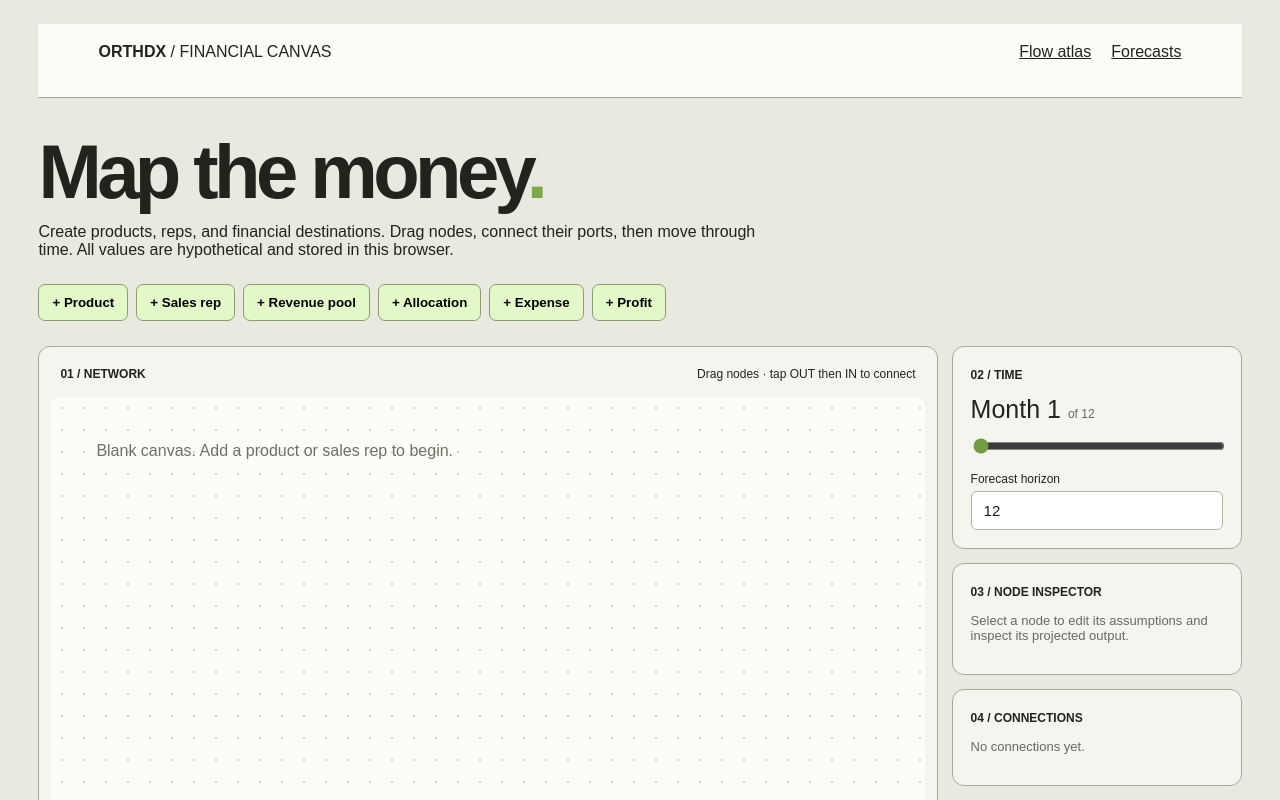
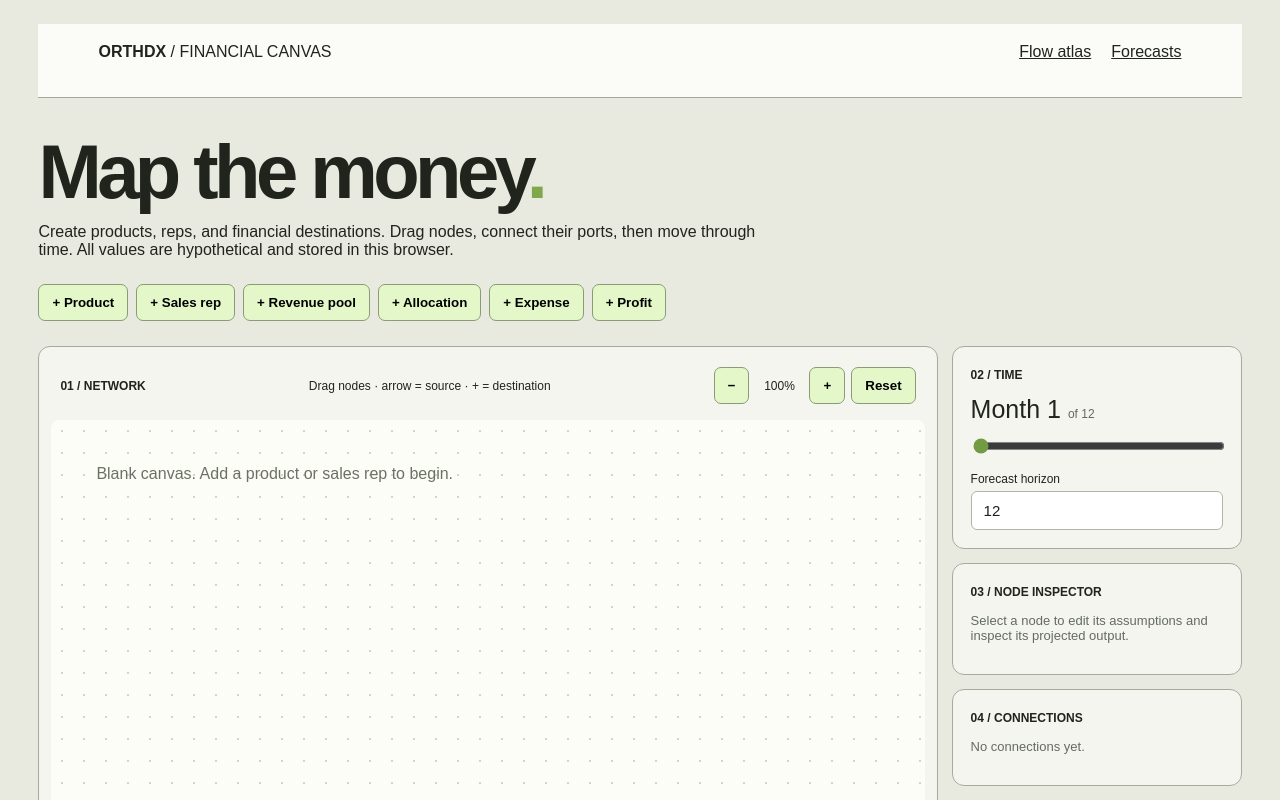
Before and after one commit to hunkygh/ORTHDX-studio, a Next.js app: page /canvas in a window 1280 px wide. Shown: the top 800 px of the page. Built offline with nearby package versions, Linux system fonts and the light colour scheme.

Commit message:
Add canvas zoom controls and clarify node connection interactions

```diff
--- a/app/canvas/page.jsx
+++ b/app/canvas/page.jsx
@@ -23,15 +23,15 @@ function calc(nodes,edges,month){
  nodes.forEach(n=>value(n.id));return {vals,errors};
 }
 export default function Canvas(){
- const [graph,setGraph]=useState(blank),[selected,setSelected]=useState(null),[connect,setConnect]=useState(null),[month,setMonth]=useState(1),[ready,setReady]=useState(false),[drag,setDrag]=useState(null);const stage=useRef(null);
+ const [graph,setGraph]=useState(blank),[selected,setSelected]=useState(null),[connect,setConnect]=useState(null),[month,setMonth]=useState(1),[ready,setReady]=useState(false),[drag,setDrag]=useState(null),[zoom,setZoom]=useState(1),[notice,setNotice]=useState('');const stage=useRef(null);
  useEffect(()=>{try{const saved=JSON.parse(localStorage.getItem('orthdx-canvas-v1'));if(saved&&Array.isArray(saved.nodes)&&Array.isArray(saved.edges))setGraph(saved)}catch{}setReady(true)},[]);
  useEffect(()=>{if(ready)localStorage.setItem('orthdx-canvas-v1',JSON.stringify(graph))},[graph,ready]);
  const results=useMemo(()=>calc(graph.nodes,graph.edges,month),[graph,month]);
  const chosen=graph.nodes.find(n=>n.id===selected);
  const update=(key,val)=>setGraph(g=>({...g,nodes:g.nodes.map(n=>n.id===selected?{...n,[key]:val}:n)}));
  const add=(type)=>{const nid=id();setGraph(g=>({...g,nodes:[...g.nodes,{id:nid,type,name:type+' '+(g.nodes.filter(n=>n.type===type).length+1),x:100+(g.nodes.length%4)*250,y:100+Math.floor(g.nodes.length/4)*170,price:0,units:0,growth:0,quota:0,attainment:100,percent:0,fixed:0}]}));setSelected(nid)};
- const link=(target)=>{if(!connect){setConnect(target);return}if(connect!==target&&!graph.edges.some(e=>e.from===connect&&e.to===target)){const candidate={from:connect,to:target};const check=(from,to,seen=new Set())=>{if(from===to)return true;if(seen.has(from))return false;seen.add(from);return [...graph.edges,candidate].filter(e=>e.from===from).some(e=>check(e.to,to,new Set(seen)))};if(!check(target,connect))setGraph(g=>({...g,edges:[...g.edges,candidate]}));}setConnect(null)};
- const onMove=e=>{if(!drag||!stage.current)return;const rect=stage.current.getBoundingClientRect();const scale=stage.current.scrollWidth/rect.width;const x=Math.max(0,(e.clientX-rect.left)*scale-drag.dx),y=Math.max(0,(e.clientY-rect.top)*scale-drag.dy);setGraph(g=>({...g,nodes:g.nodes.map(n=>n.id===drag.id?{...n,x,y}:n)}))};
+ const link=(target)=>{if(!connect){setNotice('Tap the arrow on a source node first.');return}if(connect===target){setNotice('Choose a different destination node.');return}if(graph.edges.some(e=>e.from===connect&&e.to===target)){setNotice('These nodes are already connected.');setConnect(null);return}const candidate={from:connect,to:target};const check=(from,to,seen=new Set())=>{if(from===to)return true;if(seen.has(from))return false;seen.add(from);return [...graph.edges,candidate].filter(e=>e.from===from).some(e=>check(e.to,to,new Set(seen)))};if(check(target,connect)){setNotice('Connection would create a circular dependency.');return}setGraph(g=>({...g,edges:[...g.edges,candidate]}));setNotice('Connection created.');setConnect(null)};
+ const onMove=e=>{if(!drag||!stage.current)return;const rect=stage.current.getBoundingClientRect();const x=Math.max(0,(e.clientX-rect.left+stage.current.scrollLeft)/zoom-drag.dx),y=Math.max(0,(e.clientY-rect.top+stage.current.scrollTop)/zoom-drag.dy);setGraph(g=>({...g,nodes:g.nodes.map(n=>n.id===drag.id?{...n,x,y}:n)}))};
  const field=(key,label)=> <label style={{display:'grid',gap:5,fontSize:12,marginBottom:14}}>{label}<input type="number" value={chosen?.[key]??0} onChange={e=>update(key,e.target.value)} style={input}/></label>;
  const card={background:'#f5f5ef',border:'1px solid #a8aa9e',borderRadius:12,padding:18};
  const button={padding:'10px 13px',background:'#e4f7c9',border:'1px solid #8b9b76',borderRadius:7,cursor:'pointer',fontWeight:600};
@@ -40,15 +40,15 @@ export default function Canvas(){
  <h1 style={{fontSize:'clamp(38px,6vw,76px)',letterSpacing:'-.06em',margin:'30px 0 8px'}}>Map the money<span style={{color:'#7fa84d'}}>.</span></h1><p style={{marginTop:0,maxWidth:720}}>Create products, reps, and financial destinations. Drag nodes, connect their ports, then move through time. All values are hypothetical and stored in this browser.</p>
  <div style={{display:'flex',flexWrap:'wrap',gap:8,margin:'25px 0'}}>{types.map(t=><button key={t} style={button} onClick={()=>add(t)}>+ {t}</button>)}</div>
  <div style={{display:'grid',gridTemplateColumns:'minmax(0,1fr) minmax(240px,290px)',gap:14,alignItems:'start'}}>
- <section style={{...card,padding:12,overflow:'hidden'}}><div style={{display:'flex',justifyContent:'space-between',flexWrap:'wrap',gap:10,padding:'8px 9px 16px',fontSize:12}}><b>01 / NETWORK</b><span>{connect?'Select destination port · Esc to cancel':'Drag nodes · tap OUT then IN to connect'}</span></div>
- <div ref={stage} onPointerMove={onMove} onPointerUp={()=>setDrag(null)} onPointerCancel={()=>setDrag(null)} onKeyDown={e=>{if(e.key==='Escape')setConnect(null)}} tabIndex={0} style={{overflow:'auto',height:550,backgroundColor:'#fdfdf7',backgroundImage:'radial-gradient(#d2d5c8 1px,transparent 1px)',backgroundSize:'22px 22px',borderRadius:8,touchAction:'pan-x pan-y'}}>
- <div style={{position:'relative',width:Math.max(1200,...graph.nodes.map(n=>n.x+box.width+70)),height:Math.max(540,...graph.nodes.map(n=>n.y+box.height+70))}}>
+ <section style={{...card,padding:12,overflow:'hidden'}}><div style={{display:'flex',justifyContent:'space-between',alignItems:'center',flexWrap:'wrap',gap:10,padding:'8px 9px 16px',fontSize:12}}><b>01 / NETWORK</b><span>{connect?'Connecting from '+(graph.nodes.find(n=>n.id===connect)?.name||'node')+' — tap + on destination':'Drag nodes · arrow = source · + = destination'}</span><div style={{display:'flex',gap:6,alignItems:'center'}}><button type="button" onClick={()=>setZoom(z=>Math.max(.4,Math.round((z-.2)*10)/10))} aria-label="Zoom out" style={button}>−</button><span style={{minWidth:48,textAlign:'center'}}>{Math.round(zoom*100)}%</span><button type="button" onClick={()=>setZoom(z=>Math.min(2,Math.round((z+.2)*10)/10))} aria-label="Zoom in" style={button}>+</button><button type="button" onClick={()=>setZoom(1)} style={button}>Reset</button></div></div>{notice&&<p role="status" style={{fontSize:12,padding:'0 10px',color:'#45632e'}}>{notice}</p>}
+ <div ref={stage} onPointerMove={onMove} onPointerUp={()=>setDrag(null)} onPointerCancel={()=>setDrag(null)} onWheel={e=>{if(e.ctrlKey||e.metaKey){e.preventDefault();setZoom(z=>Math.max(.4,Math.min(2,Math.round((z+(e.deltaY<0?.1:-.1))*10)/10)))}}} onKeyDown={e=>{if(e.key==='Escape'){setConnect(null);setNotice('Connection canceled.')}}} tabIndex={0} style={{overflow:'auto',height:550,backgroundColor:'#fdfdf7',backgroundImage:'radial-gradient(#d2d5c8 1px,transparent 1px)',backgroundSize:'22px 22px',borderRadius:8,touchAction:'pan-x pan-y'}}>
+ <div style={{width:Math.max(1200,...graph.nodes.map(n=>n.x+box.width+70))*zoom,height:Math.max(540,...graph.nodes.map(n=>n.y+box.height+70))*zoom}}><div style={{position:'relative',transform:`scale(${zoom})`,transformOrigin:'top left',width:Math.max(1200,...graph.nodes.map(n=>n.x+box.width+70)),height:Math.max(540,...graph.nodes.map(n=>n.y+box.height+70))}}>
  <svg style={{position:'absolute',inset:0,width:'100%',height:'100%',pointerEvents:'none'}}>{graph.edges.map((e,i)=>{const a=graph.nodes.find(n=>n.id===e.from),b=graph.nodes.find(n=>n.id===e.to);if(!a||!b)return null;const x=a.x+box.width,y=a.y+55,xx=b.x,yy=b.y+55;return <path key={i} d={`M ${x} ${y} C ${x+90} ${y}, ${xx-90} ${yy}, ${xx} ${yy}`} fill="none" stroke="#7b9957" strokeWidth={Math.max(2,Math.min(13,Math.sqrt(Math.abs(results.vals[e.from]||0))/90))} opacity=".8"/>})}</svg>
  {graph.nodes.map(n=><div key={n.id} style={{position:'absolute',left:n.x,top:n.y,width:box.width,height:box.height,border:selected===n.id?'2px solid #668d39':'1px solid #777e6c',borderRadius:10,background:'#f4f5eb',boxShadow:'0 4px 0 #d8dbc9',boxSizing:'border-box'}}>
- <div onPointerDown={e=>{if(e.button!==0)return;setSelected(n.id);e.currentTarget.setPointerCapture(e.pointerId);const rect=stage.current.getBoundingClientRect();const scale=stage.current.scrollWidth/rect.width;setDrag({id:n.id,dx:(e.clientX-rect.left)*scale-n.x,dy:(e.clientY-rect.top)*scale-n.y})}} style={{cursor:'grab',padding:'12px 14px 7px',touchAction:'none'}}><div style={{fontSize:10,letterSpacing:1,color:'#6d7564'}}>{n.type.toUpperCase()}</div><strong style={{fontSize:15,display:'block',overflow:'hidden',textOverflow:'ellipsis',whiteSpace:'nowrap'}}>{n.name}</strong><div style={{fontSize:18,marginTop:5,fontWeight:700}}>{money(results.vals[n.id])}</div></div>
- <button title="Connect into this node" onClick={()=>{if(connect)link(n.id);else setSelected(n.id)}} style={{position:'absolute',left:-11,top:45,border:'1px solid #667b4b',borderRadius:20,background:'#d9fba8',width:21,height:21,cursor:'pointer'}}>+</button>
- <button title="Start connection from this node" onClick={()=>{setConnect(n.id);setSelected(n.id)}} style={{position:'absolute',right:-11,top:45,border:'1px solid #667b4b',borderRadius:20,background:connect===n.id?'#a3d75d':'#d9fba8',width:21,height:21,cursor:'pointer'}}>→</button></div>)}
- {!graph.nodes.length&&<div style={{padding:45,color:'#6b7165'}}>Blank canvas. Add a product or sales rep to begin.</div>}</div></div></section>
+ <div onPointerDown={e=>{if(e.button!==0)return;setSelected(n.id);e.currentTarget.setPointerCapture(e.pointerId);const rect=stage.current.getBoundingClientRect();setDrag({id:n.id,dx:(e.clientX-rect.left+stage.current.scrollLeft)/zoom-n.x,dy:(e.clientY-rect.top+stage.current.scrollTop)/zoom-n.y})}} style={{cursor:'grab',padding:'12px 14px 7px',touchAction:'none'}}><div style={{fontSize:10,letterSpacing:1,color:'#6d7564'}}>{n.type.toUpperCase()}</div><strong style={{fontSize:15,display:'block',overflow:'hidden',textOverflow:'ellipsis',whiteSpace:'nowrap'}}>{n.name}</strong><div style={{fontSize:18,marginTop:5,fontWeight:700}}>{money(results.vals[n.id])}</div></div>
+ <button title="Connect into this node" onClick={()=>{setSelected(n.id);link(n.id)}} style={{position:'absolute',left:-11,top:45,border:'1px solid #667b4b',borderRadius:20,background:'#d9fba8',width:21,height:21,cursor:'pointer'}}>+</button>
+ <button title="Start connection from this node" onClick={()=>{setConnect(n.id);setSelected(n.id);setNotice('Now tap + on the destination node.')}} style={{position:'absolute',right:-11,top:45,border:'1px solid #667b4b',borderRadius:20,background:connect===n.id?'#a3d75d':'#d9fba8',width:21,height:21,cursor:'pointer'}}>→</button></div>)}
+ {!graph.nodes.length&&<div style={{padding:45,color:'#6b7165'}}>Blank canvas. Add a product or sales rep to begin.</div>}</div></div></div></section>
  <aside style={{display:'grid',gap:14}}><div style={card}><b style={{fontSize:12}}>02 / TIME</b><p style={{fontSize:25,margin:'12px 0'}}>Month {month} <span style={{fontSize:12,color:'#666'}}>of {graph.months}</span></p><input aria-label="Projection month" type="range" min="1" max={graph.months} value={month} onChange={e=>setMonth(+e.target.value)} style={{width:'100%',accentColor:'#729b43'}}/><label style={{display:'grid',gap:5,fontSize:12,marginTop:14}}>Forecast horizon<input type="number" min="1" max="60" value={graph.months} onChange={e=>{const v=Math.min(60,Math.max(1,+e.target.value||1));setGraph(g=>({...g,months:v}));setMonth(m=>Math.min(m,v))}} style={input}/></label></div>
  <div style={card}><b style={{fontSize:12}}>03 / NODE INSPECTOR</b>{chosen?<><label style={{display:'grid',gap:5,fontSize:12,margin:'16px 0'}}>Name<input style={input} value={chosen.name} onChange={e=>update('name',e.target.value)}/></label><p style={{fontSize:12,color:'#66715e'}}>{chosen.type} · {money(results.vals[chosen.id])}</p>{chosen.type==='Product'&&<>{field('price','Price per sale ($)')}{field('units','Monthly sales units')}{field('growth','Monthly growth (%)')}</>}{chosen.type==='Sales rep'&&<>{field('quota','Monthly revenue quota ($)')}{field('attainment','Quota attainment (%)')}</>}{chosen.type==='Allocation'&&field('percent','Share of incoming revenue (%)')}{chosen.type==='Expense'&&<>{field('fixed','Fixed monthly expense ($)')}{field('percent','Variable cost (%)')}</>}{chosen.type==='Profit'&&<p style={{fontSize:12}}>Incoming expense nodes are deducted; other incoming nodes are added.</p>}{chosen.type==='Revenue pool'&&<p style={{fontSize:12}}>Sums all incoming sources.</p>}<button style={{...button,background:'#f8e2d8'}} onClick={()=>{setGraph(g=>({...g,nodes:g.nodes.filter(n=>n.id!==selected),edges:g.edges.filter(e=>e.from!==selected&&e.to!==selected)}));setSelected(null)}}>Delete node</button></>:<p style={{fontSize:13,color:'#646b60'}}>Select a node to edit its assumptions and inspect its projected output.</p>}</div>
  <div style={card}><b style={{fontSize:12}}>04 / CONNECTIONS</b>{graph.edges.length?graph.edges.map((e,i)=><div key={i} style={{display:'flex',gap:8,justifyContent:'space-between',fontSize:12,marginTop:12}}><span>{graph.nodes.find(n=>n.id===e.from)?.name} → {graph.nodes.find(n=>n.id===e.to)?.name}</span><button onClick={()=>setGraph(g=>({...g,edges:g.edges.filter((_,j)=>j!==i)}))} aria-label="Remove connection">×</button></div>):<p style={{fontSize:13,color:'#646b60'}}>No connections yet.</p>}</div>
```
